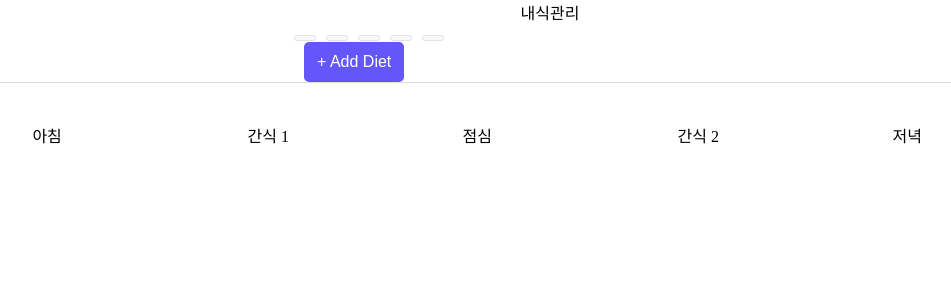
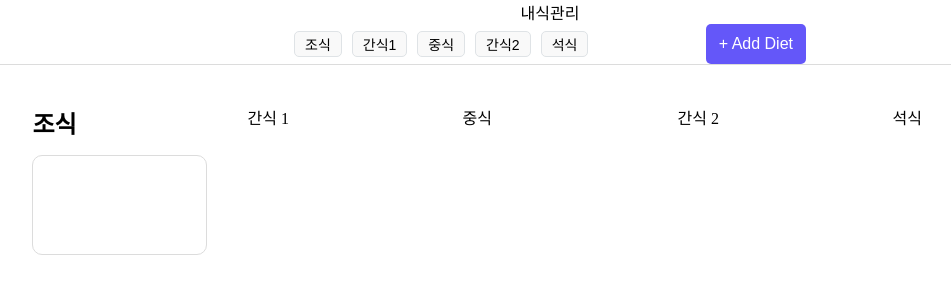
Before and after one commit to seohyunchoiii/dietplan, a React (Create React App) app: page / in a window 1280 px wide. Shown: the top 300 px of the page, without its empty margins (90-1041 px from the left). Built offline with nearby package versions, Linux system fonts and the light colour scheme.

Commit message:
Make DietColumn, DietCard

```diff
--- a/src/App.jsx
+++ b/src/App.jsx
@@ -1,6 +1,7 @@
 import React, {useState} from 'react'
 import styled from 'styled-components'
 import DietForm from './components/DietForm'
+import DietColumn from './components/DietColumn'
 
 const Container = styled.div``
 const Header = styled.div`
@@ -23,11 +24,11 @@ const App = () => {
       <Header>내식관리</Header>
       <DietForm/>
       <Main>
-        <Column>아침</Column>
+        <Column><DietColumn title="조식"/></Column>
         <Column>간식 1</Column>
-        <Column>점심</Column>
+        <Column>중식</Column>
         <Column>간식 2</Column>
-        <Column>저녁</Column>
+        <Column>석식</Column>
       </Main>
     </Container>
   )
--- /dev/null
+++ b/src/components/DietCard.jsx
@@ -0,0 +1,34 @@
+import React from 'react'
+import styled from 'styled-components'
+import Meals from './Meals'
+import deleteIcon from '../assets/delete.png'
+
+const Container = styled.article`
+  width: 100%;
+  min-height: 100px;
+  border: 1px solid #dcdcdc;
+  border-radius: 10px;
+  padding: 15px;
+  margin: 15px 0;
+`
+const Card = styled.div`
+  display: flex;
+  align-items: center;
+  justify-content: space-between;
+`
+const Tags = styled.div`
+  display: flex;
+`
+
+const DietCard = () => {
+  return (
+    <Container>
+      <Card>
+        <Tags>
+        </Tags>
+      </Card>
+    </Container>
+  )
+}
+
+export default DietCard
--- /dev/null
+++ b/src/components/DietColumn.jsx
@@ -0,0 +1,21 @@
+import React from 'react'
+import styled from 'styled-components'
+import DietCard from './DietCard'
+
+const Container = styled.div``
+const Heading = styled.h2`
+  display: flex;
+  align-items: center;
+`
+
+const DietColumn = ({title}) => {
+  return (
+    <Container>
+      <Heading>{title}</Heading>
+
+      <DietCard/>
+    </Container>
+  )
+}
+
+export default DietColumn
--- a/src/components/DietForm.jsx
+++ b/src/components/DietForm.jsx
@@ -12,6 +12,12 @@ const Container = styled.div`
 const Form = styled.form`
   width: 40%;
 `
+const Bottom = styled.div`
+  display: flex;
+  align-items: center;
+  justify-content: space-between;
+`
+
 const MealsWrapper = styled.div`
   display: flex;
 `
@@ -39,6 +45,7 @@ const DietForm = ({setDiets}) => {
 
   const selectMeal = (meal) => {
     if(dietData.meals.some(item => item === meal)) {
+      // when meal is already available in the Array, remove the meal
       const filterMeals = dietData.meals.filter(item => item !== meal)
       setDietData(prev => {
         return {...prev, meals: filterMeals}
@@ -66,16 +73,18 @@ const DietForm = ({setDiets}) => {
   return (
     <Container>
       <Form onSubmit={handleSubmit}>
+        <Bottom>
           <MealsWrapper>
             <Meals name="조식" selectMeal={selectMeal} selected={checkMeal("조식")}/>
             <Meals name="간식1" selectMeal={selectMeal} selected={checkMeal("간식1")}/>
-          <Meals name="중삭" selectMeal={selectMeal} selected={checkMeal("중식")}/>
+            <Meals name="중식" selectMeal={selectMeal} selected={checkMeal("중식")}/>
             <Meals name="간식2" selectMeal={selectMeal} selected={checkMeal("간식2")}/>
             <Meals name="석식" selectMeal={selectMeal} selected={checkMeal("석식")}/>
           </MealsWrapper>
           <Submit>
             + Add Diet
           </Submit>
+        </Bottom>
       </Form>
     </Container>
   )
--- a/src/components/Meals.jsx
+++ b/src/components/Meals.jsx
@@ -29,6 +29,7 @@ const Meals = ({name, selectMeal, selected}) => {
         type = "button"
         style = {selected ? buttonStyle[name] : buttonStyle.default}
         onClick = { () => selectMeal(name)}>
+        {name}
       </Meal>
     </Container>
   )
```
Also changed, not shown: src/assets/delete.png (added). Lines whose indentation alone changed are shown as unchanged.
